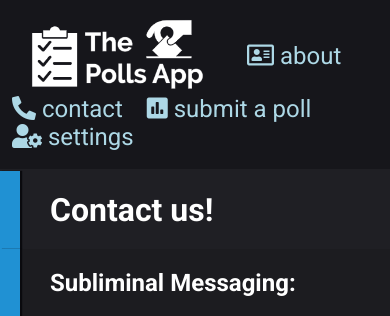
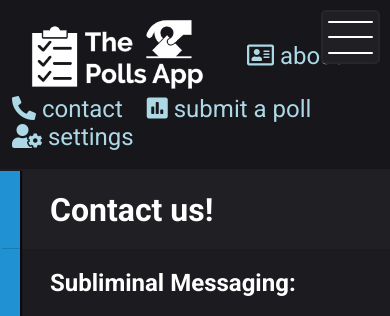
Before and after one commit to seamussmith/PollsProject, a Django app: page /pollapp/contact/ in a window 390 px wide. Shown: the top 316 px of the page. Run offline with Django 3.2, Linux system fonts and the light colour scheme.

Commit message:
start implmenting hamborger button

```diff
--- a/pollapp/templates/pollapp/components/navbar.html
+++ b/pollapp/templates/pollapp/components/navbar.html
@@ -19,4 +19,14 @@
             </li>
         </ul>
     </nav>
+    <div class="hamborger">
+        <div class="hamborger__line"></div>
+        <div class="hamborger__line"></div>
+        <div class="hamborger__line"></div>
+    </div>
+    <script defer>
+        $(".hamborger").on("click", function() {
+            $(".navbar").toggleClass("navbar--mobile-visible")
+        })
+    </script>
 </header>
--- a/pollapp/templates/pollapp/layouts/base.html
+++ b/pollapp/templates/pollapp/layouts/base.html
@@ -5,6 +5,7 @@
     <meta charset="UTF-8">
     <meta name="viewport" content="width=device-width, initial-scale=1.0">
     {% comment %} Hmm? Slower loading times? I just wanna manage my CSS in a way that keep me sane! {% endcomment %}
+    <link rel="stylesheet" href="{% static "styles/hamborger.css" %}">
     <link rel="stylesheet" href="{% static "styles/base-style.css" %}">
     <link rel="stylesheet" href="{% static "styles/animations.css" %}">
     <link rel="stylesheet" href="{% static "styles/animated-underline.css" %}">
--- /dev/null
+++ b/static/styles/hamborger.css
@@ -0,0 +1,38 @@
+
+.hamborger {
+    display: none;
+}
+
+@media (max-width: 780px)
+{
+    .hamborger {
+        display: flex;
+        flex-direction: column;
+        justify-content: space-evenly;
+        align-items: center;
+        position: absolute;
+        top: 10px;
+        right: 10px;
+        width: 45px;
+        height: 50px;
+        border: 2px solid var(--layer-4);
+        border-radius: 5px;
+        background-color: var(--layer-3);
+        z-index: 9999;
+        padding: 0 5px;
+    }
+    .hamborger:hover {
+        background-color: var(--layer-4);
+    }
+    .hamborger:active {
+        background-color: var(--layer-2);
+    }
+    .hamborger__line {
+        width: 100%;
+        height: 2px;
+        background-color: white;
+        margin: 5px 0;
+        padding: 0;
+        border-radius: 5px;
+    }
+}
```
